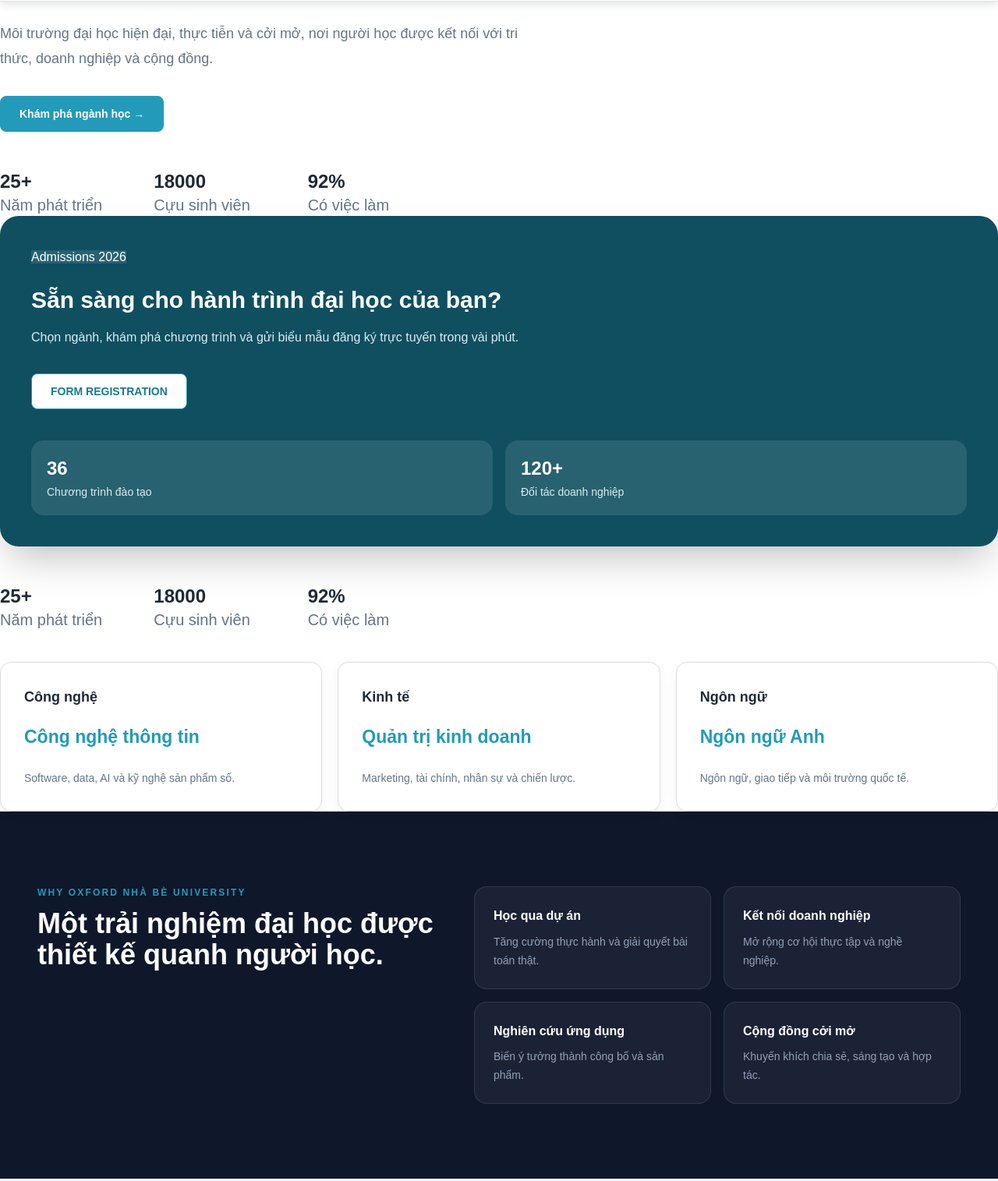
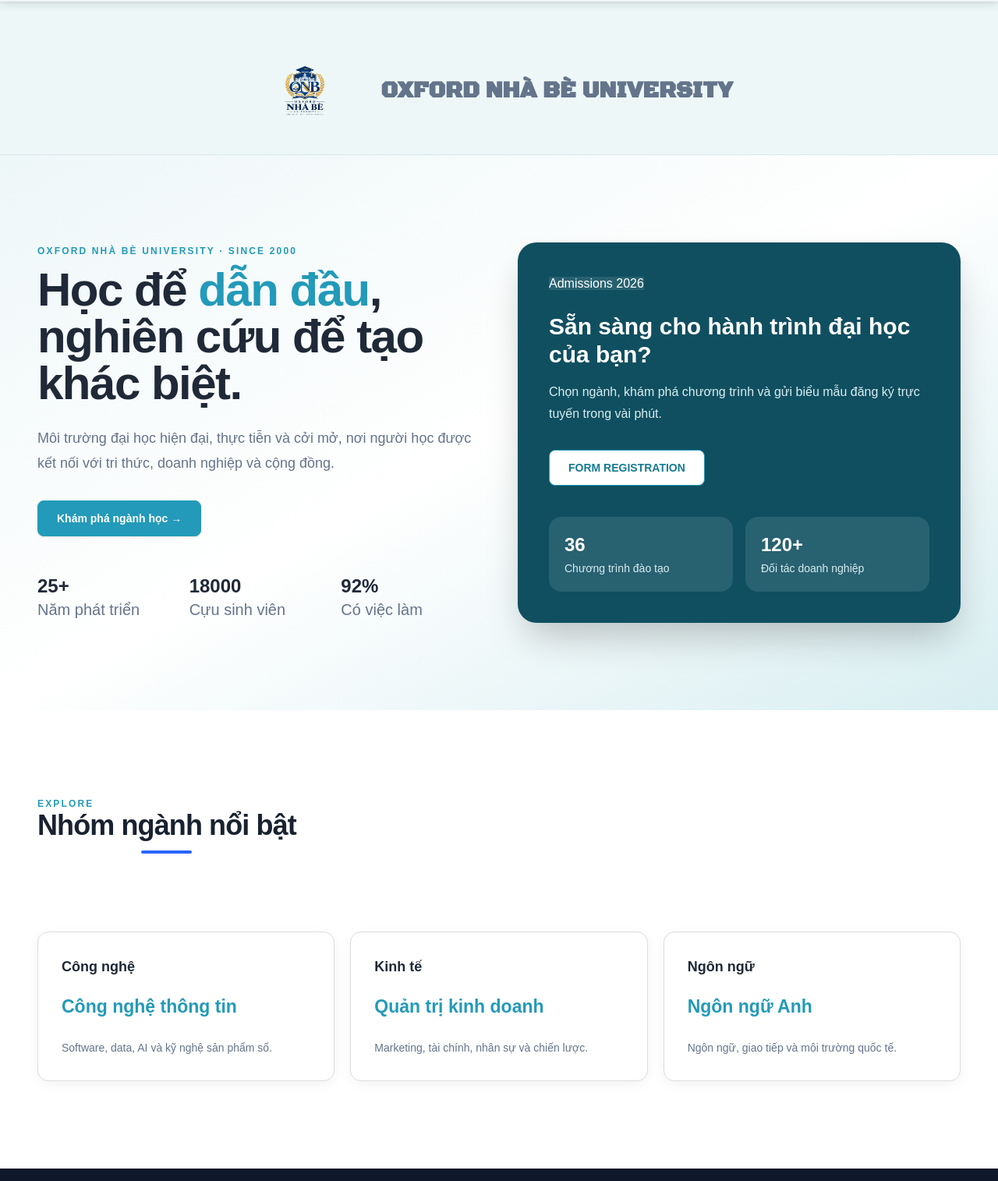
Before and after one commit to 2551050087hung/baitap, a website with bundled scripts: page index.html in a window 1280 px wide. Shown: the part 89-1604 px from the top of the page at 78% size. Built offline with nearby package versions, Linux system fonts and the light colour scheme.

Commit message:
Revert "Sua lai trang index lien liết với ngành"

```diff
--- a/index.html
+++ b/index.html
@@ -23,52 +23,14 @@
         <span></span><span></span><span></span>
       </button>
 
-      <ul
-        id="nav-mobile"
-        class="hb-menu flex items-center gap-4 font-medium text-brand-700">
-
-        <li>
-          <a href="./index.html#thanh-tuu" class="nav-link">
-            Thành tựu
-          </a>
-        </li>
-
-        <li>
-          <a href="./pages/nganhhoc.html" class="nav-link">
-            Ngành học
-          </a>
-        </li>
-
-        <li>
-          <a href="./index.html#khau-hieu" class="nav-link">
-            Khẩu hiệu
-          </a>
-        </li>
-
-        <li>
-          <a href="./pages/nghiencuu.html" class="nav-link">
-            Nghiên cứu
-          </a>
-        </li>
-
-        <li>
-          <a href="./pages/hocbong.html" class="nav-link">
-            Học bổng
-          </a>
-        </li>
-
-        <li>
-          <a href="./pages/cong-dong.html" class="nav-link">
-            Cộng đồng
-          </a>
-        </li>
-
-        <li>
-          <a href="./pages/lienhe.html" class="nav-link">
-            Liên hệ
-          </a>
-        </li>
-
+      <ul id="nav-mobile" class="hb-menu flex items-center gap-4 font-medium text-brand-700">
+        <li><a href="./index.html#thanh-tuu" class="nav-link">Thành tựu</a></li>
+        <li><a href="./index.html#nganh-hoc" class="nav-link">Ngành học</a></li>
+        <li><a href="./index.html#khau-hieu" class="nav-link">Khẩu hiệu</a></li>
+        <li><a href="./pages/nghiencuu.html" class="nav-link">Nghiên cứu</a></li>
+        <li><a href="./pages/cong-dong.html" class="nav-link">Cộng đồng</a></li>
+        <li><a href="./pages/hocbong.html" class="nav-link">Học bổng</a></li>
+        <li><a href="./pages/lienhe.html" class="nav-link">Liên hệ</a></li>
       </ul>
     </nav>
     <div class="hb-overlay"></div>
@@ -79,272 +41,38 @@
 <main>
 
 
-          <p class="mt-6 max-w-2xl text-lg leading-8 text-muted">
-            Môi trường đại học hiện đại, thực tiễn và cởi mở,
-            nơi người học được kết nối với tri thức, doanh nghiệp
-            và cộng đồng.
-          </p>
-
-
-          <!-- NÚT KHÁM PHÁ NGÀNH HỌC -->
-          <div class="mt-8 flex flex-wrap gap-3">
-
-            <a
-              href="./pages/nganhhoc.html"
-              class="btn btn-primary">
-
-              Khám phá ngành học →
-
-            </a>
-
-          </div>
-
-
-          <!-- THỐNG KÊ -->
-          <div class="mt-12 grid max-w-xl grid-cols-3 gap-4">
-
-            <div>
-              <strong class="soo">
-                25+
-              </strong>
-
-              <span class="chunho">
-                Năm phát triển
-              </span>
+   <section id="thanh-tuu" class="border-y border-line bg-surface-alt" aria-labelledby="doitac-title">
+            <div class="mx-auto max-w-6xl px-5 py-12">
+            <ul class="mt-8 flex flex-wrap items-center justify-center gap-x-12 gap-y-16 font-display text-lg font-bold text-muted">
+          <img src="./logo.png" alt="Oxford Nhà Bè - ONB"  width="100" height="60" alt="Logo">
+                <li class="text-3xl font-bold">OXFORD NHÀ BÈ UNIVERSITY</li>
+            </ul>
             </div>
 
-            <div>
-              <strong class="soo">
-                18000
-              </strong>
-
-              <span class="chunho">
-                Cựu sinh viên
-              </span>
-            </div>
-
-            <div>
-              <strong class="soo">
-                92%
-              </strong>
-
-              <span class="chunho">
-                Có việc làm
-              </span>
-            </div>
-
-          </div>
-
-        </div>
-
-
-        <!-- FORM REGISTRATION -->
-        <div
-          class="rounded-3xl bg-brand-900 p-8 text-white shadow-2xl lg:p-10">
-
-          <span class="badge bg-white/10 text-white">
-            Admissions 2026
-          </span>
-
-          <h2 class="mt-6 text-3xl font-extrabold">
-            Sẵn sàng cho hành trình đại học của bạn?
-          </h2>
-
-          <p class="mt-4 leading-7 text-brand-100">
-            Chọn ngành, khám phá chương trình và gửi biểu mẫu
-            đăng ký trực tuyến trong vài phút.
-          </p>
-
-          <a
-            href="./pages/lienhe.html"
-            class="btn btn-light mt-8">
-
-            FORM REGISTRATION
-
-          </a>
-
-
-          <div class="mt-10 grid grid-cols-2 gap-4">
-
-            <div class="rounded-2xl bg-white/10 p-5">
-
-              <b class="text-2xl">
-                36
-              </b>
-
-              <p class="mt-1 text-sm text-brand-100">
-                Chương trình đào tạo
-              </p>
-
-            </div>
-
-            <div class="rounded-2xl bg-white/10 p-5">
-
-              <b class="text-2xl">
-                120+
-              </b>
-
-              <p class="mt-1 text-sm text-brand-100">
-                Đối tác doanh nghiệp
-              </p>
-
-            </div>
-
-          </div>
-
-        </div>
-
+        </section>
+<section class="overflow-hidden bg-gradient-to-br from-brand-50 via-white to-brand-100">
+  <div class="container-main grid items-center gap-12 py-20 lg:grid-cols-2 lg:py-28">
+    <div>
+      <p class="eyebrow">Oxford Nhà Bè University · Since 2000</p>
+      <h1 class="page-title">Học để <span class="text-brand-600">dẫn đầu</span>, nghiên cứu để tạo khác biệt.</h1>
+      <p class="mt-6 max-w-2xl text-lg leading-8 text-muted">Môi trường đại học hiện đại, thực tiễn và cởi mở, nơi người học được kết nối với tri thức, doanh nghiệp và cộng đồng.</p>
+      <div class="mt-8 flex flex-wrap gap-3">
+        <a href="./pages/nganhhoc.html" class="btn btn-primary">Khám phá ngành học →</a>
       </div>
       <div class="mt-12 grid max-w-xl grid-cols-3 gap-4">
         <div><strong class="soo">25+</strong><span class="chunho">Năm phát triển</span></div>
         <div><strong class="soo">18000</strong><span class="chunho">Cựu sinh viên</span></div>
         <div><strong class="soo">92%</strong><span class="chunho" >Có việc làm</span></div>
       </div>
-
-
-      <div class="mt-10 grid gap-5 md:grid-cols-3">
-
-
-        <!-- CÔNG NGHỆ THÔNG TIN -->
-        <a
-          href="./pages/nganhhoc.html"
-          class="card">
-
-          <span class="qnt">
-            Công nghệ
-          </span>
-
-          <h3 class="mixi">
-            Công nghệ thông tin
-          </h3>
-
-          <p class="fat">
-            Software, data, AI và kỹ nghệ sản phẩm số.
-          </p>
-
-        </a>
-
-
-        <!-- QUẢN TRỊ KINH DOANH -->
-        <a
-          href="./pages/nganhhoc.html"
-          class="card">
-
-          <span class="qnt">
-            Kinh tế
-          </span>
-
-          <h3 class="mixi">
-            Quản trị kinh doanh
-          </h3>
-
-          <p class="fat">
-            Marketing, tài chính, nhân sự và chiến lược.
-          </p>
-
-        </a>
-
-
-        <!-- NGÔN NGỮ ANH -->
-        <a
-          href="./pages/nganhhoc.html"
-          class="card">
-
-          <span class="qnt">
-            Ngôn ngữ
-          </span>
-
-          <h3 class="mixi">
-            Ngôn ngữ Anh
-          </h3>
-
-          <p class="fat">
-            Ngôn ngữ, giao tiếp và môi trường quốc tế.
-          </p>
-
-        </a>
-
-      </div>
-
-    </section>
-
-
-    <!-- KHẨU HIỆU -->
-    <section
-      id="khau-hieu"
-      class="bg-slate-900 text-white">
-
-      <div
-        class="container-main grid gap-10 py-20 lg:grid-cols-[1fr_1.2fr] lg:py-24">
-
-        <div>
-
-          <p class="eyebrow !text-brand-400">
-            Why Oxford Nhà Bè University
-          </p>
-
-          <h2 class="mt-3 text-3xl font-extrabold sm:text-4xl">
-            Một trải nghiệm đại học được thiết kế quanh người học.
-          </h2>
-
-        </div>
-
-
-        <div class="grid gap-4 sm:grid-cols-2">
-
-          <div class="noidung">
-
-            <b>
-              Học qua dự án
-            </b>
-
-            <p class="ss">
-              Tăng cường thực hành và giải quyết bài toán thật.
-            </p>
-
-          </div>
-
-
-          <div class="noidung">
-
-            <b>
-              Kết nối doanh nghiệp
-            </b>
-
-            <p class="ss">
-              Mở rộng cơ hội thực tập và nghề nghiệp.
-            </p>
-
-          </div>
-
-
-          <div class="noidung">
-
-            <b>
-              Nghiên cứu ứng dụng
-            </b>
-
-            <p class="ss">
-              Biến ý tưởng thành công bố và sản phẩm.
-            </p>
-
-          </div>
-
-
-          <div class="noidung">
-
-            <b>
-              Cộng đồng cởi mở
-            </b>
-
-            <p class="ss">
-              Khuyến khích chia sẻ, sáng tạo và hợp tác.
-            </p>
-
-          </div>
-
-        </div>
-
+    </div>
+    <div class="rounded-3xl bg-brand-900 p-8 text-white shadow-2xl lg:p-10">
+      <span class="badge bg-white/10 text-white">Admissions 2026</span>
+      <h2 class="mt-6 text-3xl font-extrabold">Sẵn sàng cho hành trình đại học của bạn?</h2>
+      <p class="mt-4 leading-7 text-brand-100">Chọn ngành, khám phá chương trình và gửi biểu mẫu đăng ký trực tuyến trong vài phút.</p>
+      <a href="./pages/lienhe.html" class="btn btn-light mt-8">FORM REGISTRATION</a>
+      <div class="mt-10 grid grid-cols-2 gap-4">
+        <div class="rounded-2xl bg-white/10 p-5"><b class="text-2xl">36</b><p class="mt-1 text-sm text-brand-100">Chương trình đào tạo</p></div>
+        <div class="rounded-2xl bg-white/10 p-5"><b class="text-2xl">120+</b><p class="mt-1 text-sm text-brand-100">Đối tác doanh nghiệp</p></div>
       </div>
     </div>
   </div>
@@ -377,5 +105,4 @@
   <script src="./js/hamburger.js"></script>
   <script type="module" src="./js/main.js"></script>
 </body>
-
 </html>
```
